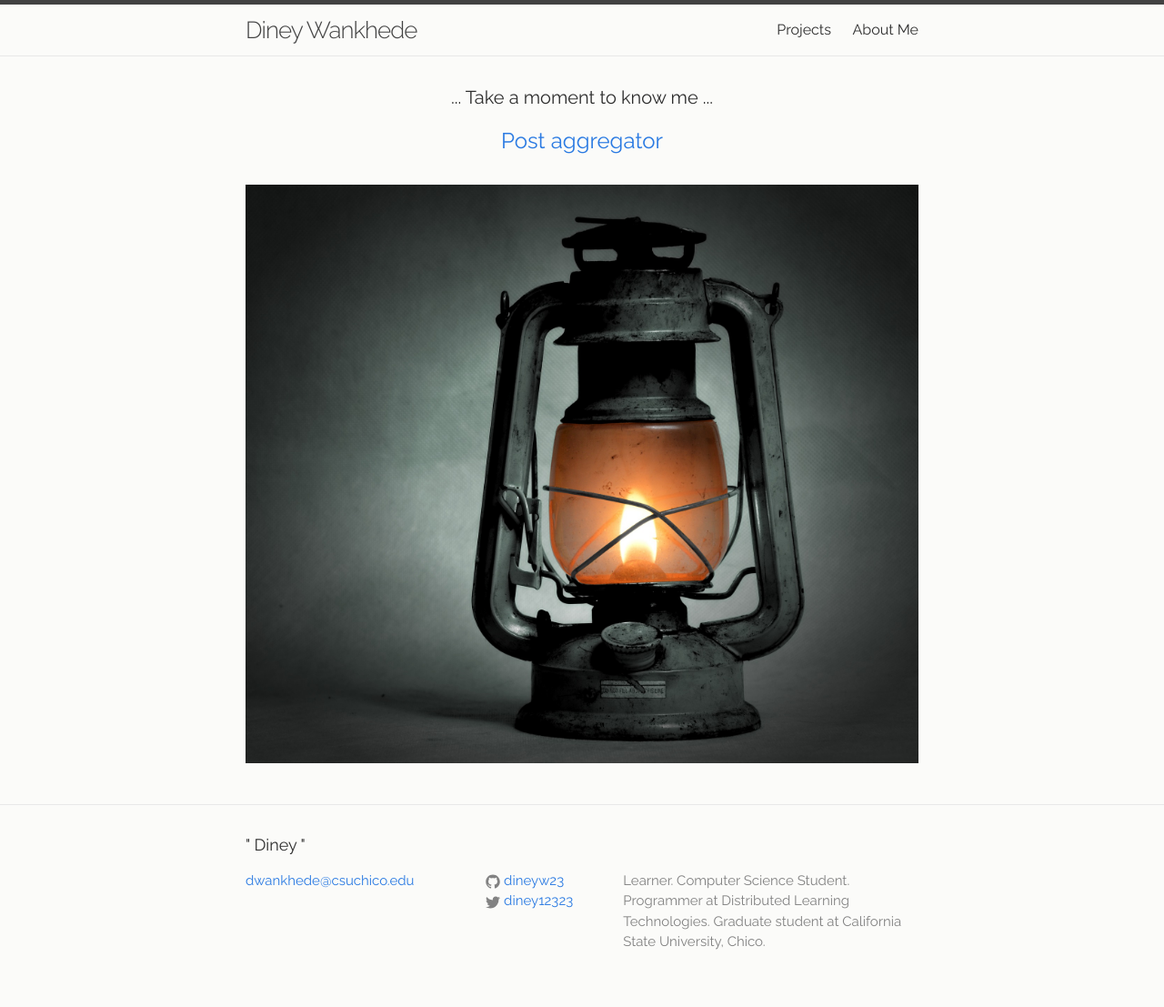
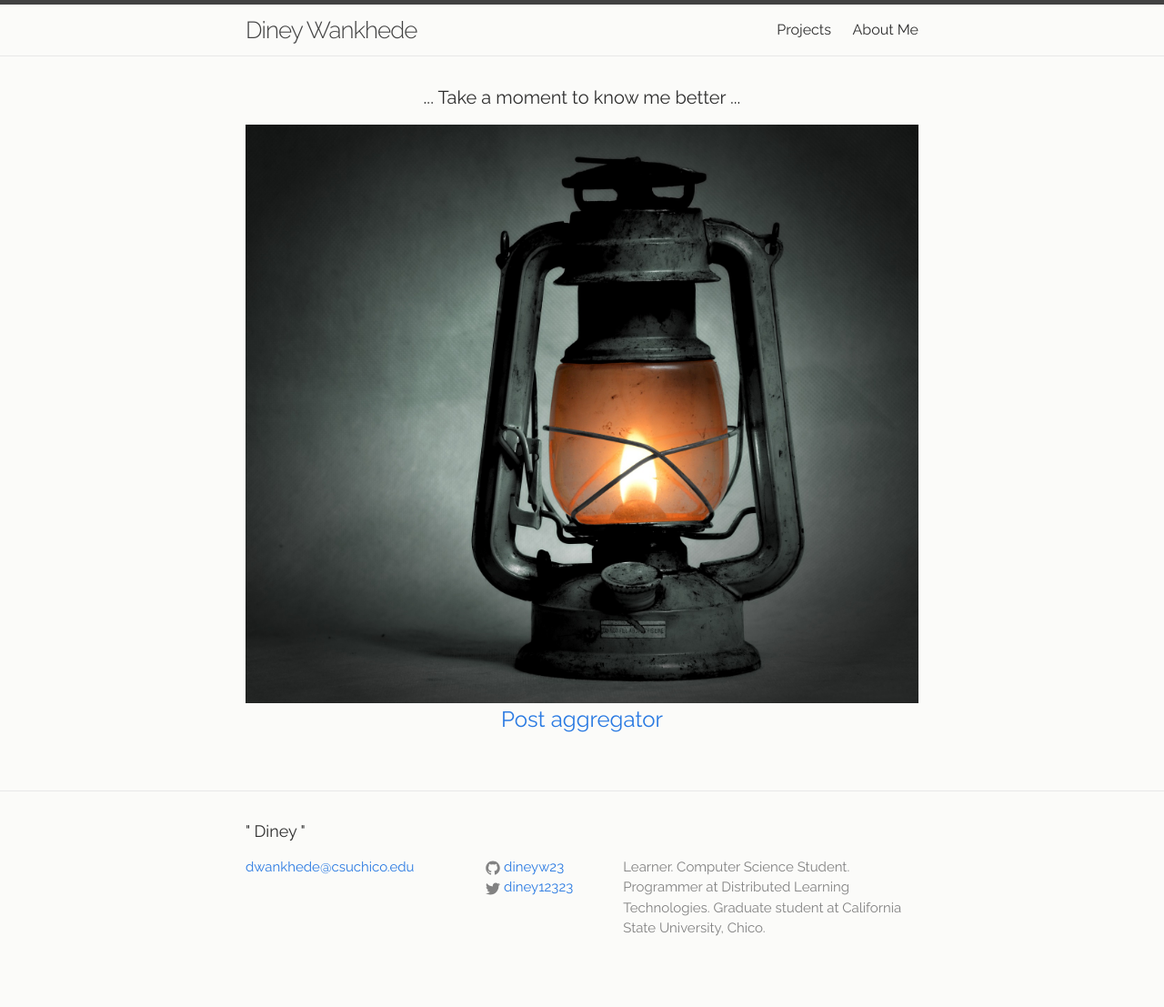
Before and after one commit to dineyw23/dineyw23.github.io, a Jekyll site: the page built from index.html, in a window 1280 px wide. Shown: the whole page at 91% size. Built offline with Jekyll 4.4.1, drawn with Linux system fonts in a browser that asks for light colours.

```diff
--- a/index.html
+++ b/index.html
@@ -4,8 +4,9 @@ layout: default
 
 <div class="home">
 
-  <h1 class="page-heading" align="middle">... Take a moment to know me ...</h1>
+  <h1 class="page-heading" align="middle">... Take a moment to know me better ...</h1>
 
+  <img class="img" src="{{ site.url }}/Pixabay.jpg" align="middle" >
   <ul class="post-list">
     {% for post in site.posts %}
       <li>
@@ -13,7 +14,6 @@ layout: default
           <a class="post-link" align="middle" href="{{ post.url | prepend: site.baseurl }}">{{ post.title }}</a>
         </h2>
       </li>
-      <img class="img" src="{{ site.url }}/Pixabay.jpg" align="middle" >
     {% endfor %}
   </ul>
 
```
